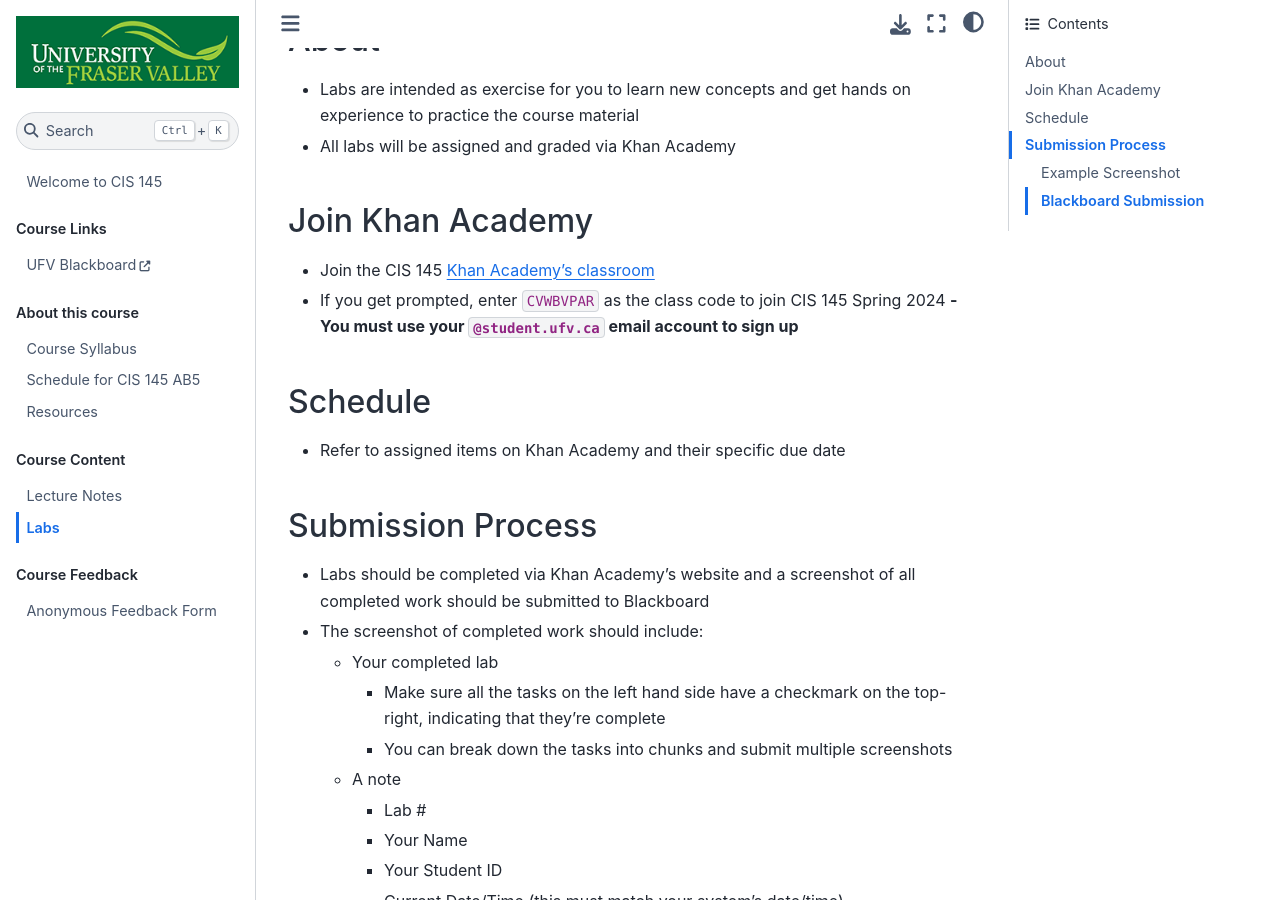
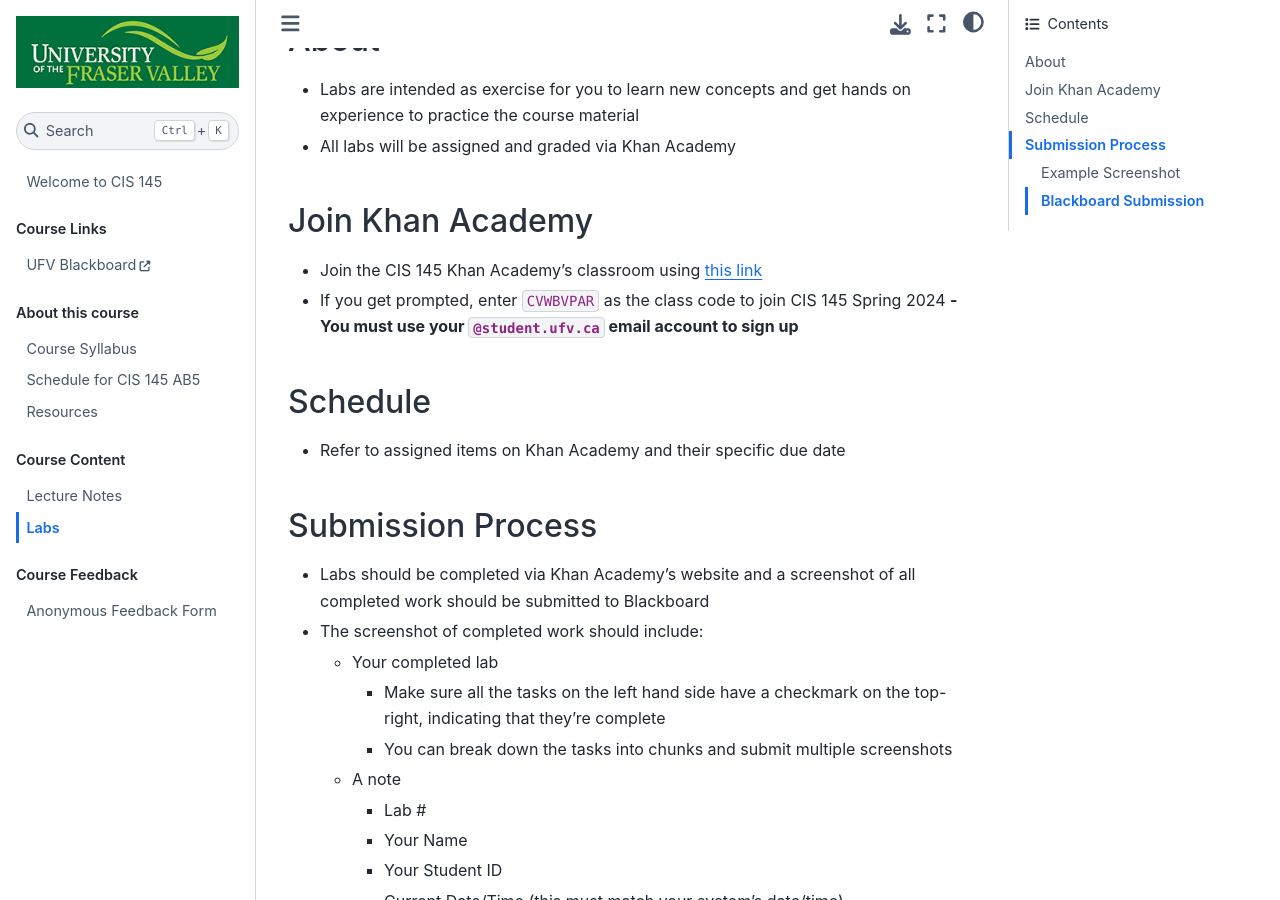
Before and after one commit to Parsa-Rajabi/cis-145, a Jupyter Book: the page built from labs.md, in a window 1280 px wide and 900 px high, scrolled down 355 px. Built offline with Jupyter Book 1.0.4 settings and Sphinx 7.4.7 and the Sphinx Book theme 1.1.4, drawn with Linux system fonts in a browser that asks for light colours.

Commit message:
updated formatting

```diff
--- a/labs.md
+++ b/labs.md
@@ -11,7 +11,7 @@ All course elements (inlcuding but limited to) assignments, quizzes, weekly acti
 
 ## Join Khan Academy
 
-- Join the CIS 145 [Khan Academy's classroom](https://www.khanacademy.org/join/CVWBVPAR)
+- Join the CIS 145 Khan Academy's classroom using [this link](https://www.khanacademy.org/join/CVWBVPAR)
 - If you get prompted, enter `CVWBVPAR` as the class code to join CIS 145 Spring 2024
 **- You must use your `@student.ufv.ca` email account to sign up**
 
```
